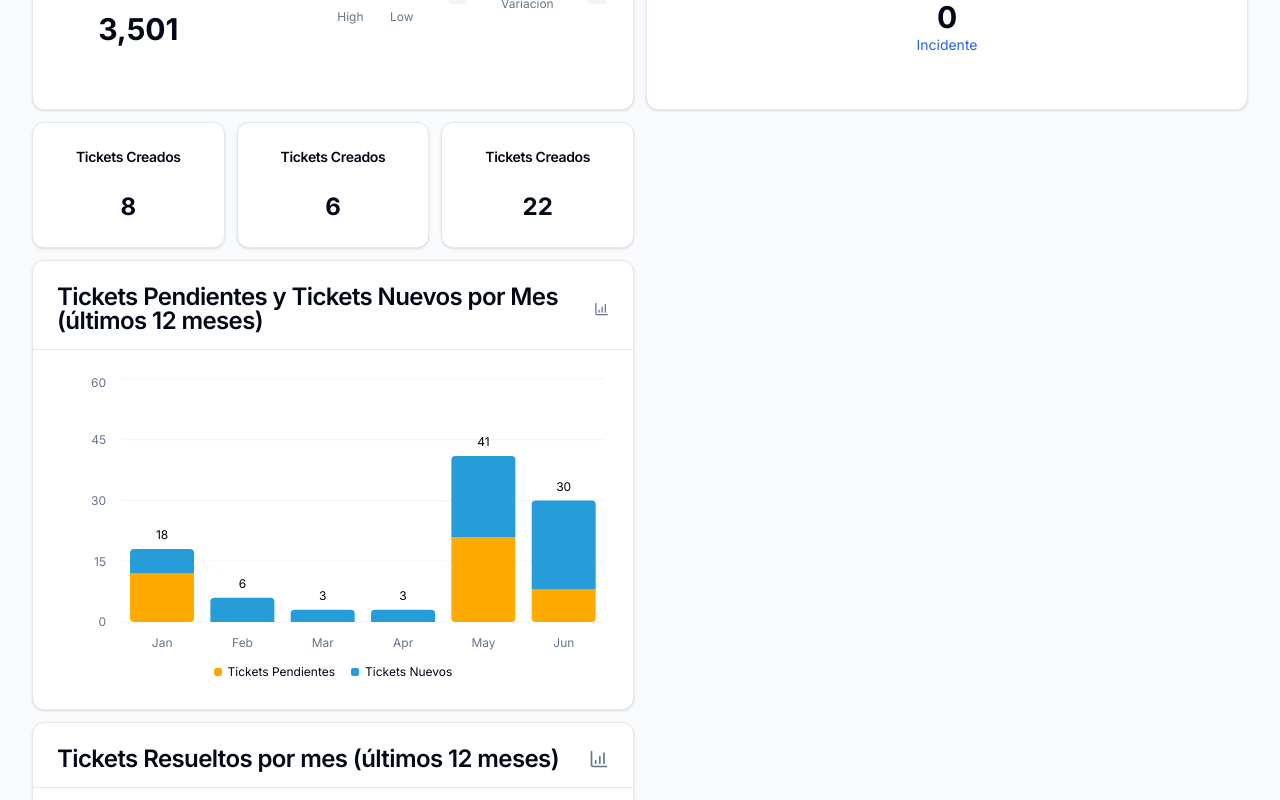
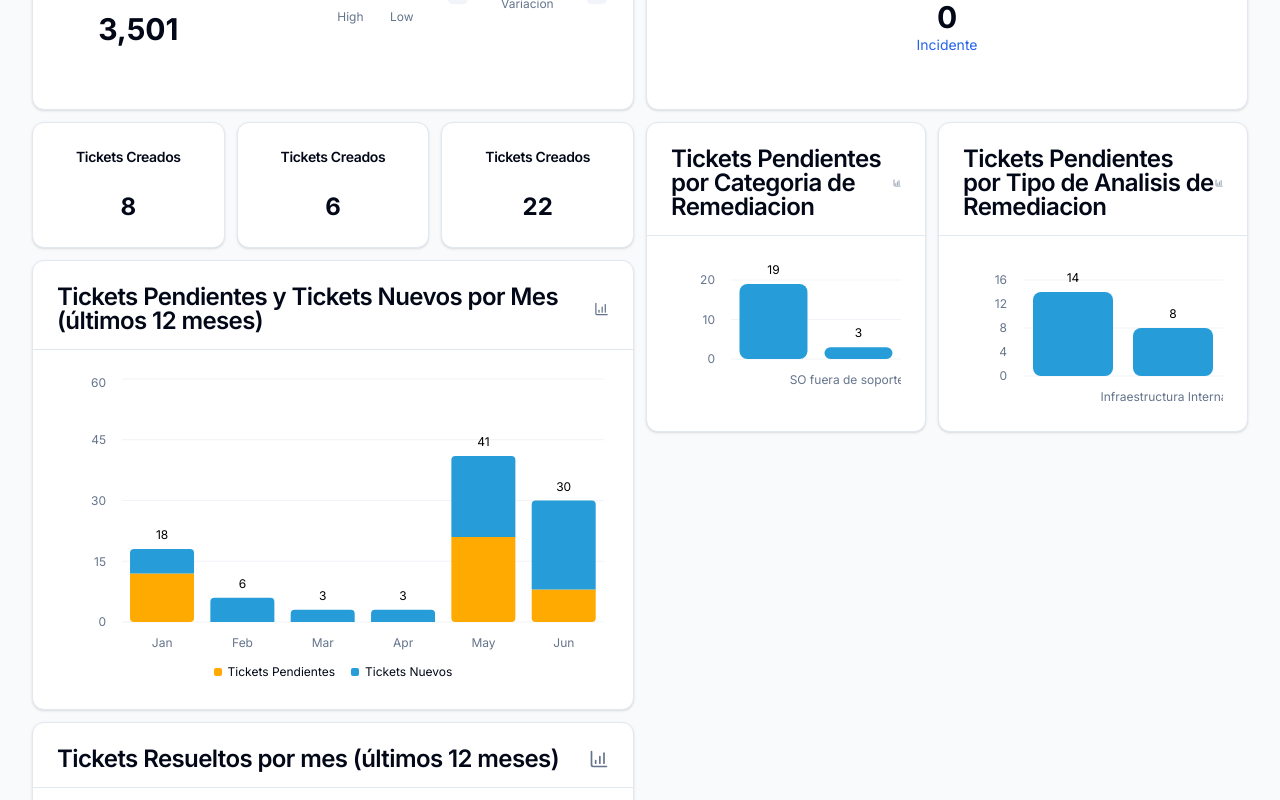
Before and after one commit to redBaron23/sentry, a Next.js app: page / in a window 1280 px wide. Shown: the part 580-1380 px from the top of the page. Built offline with nearby package versions, Linux system fonts and the light colour scheme.

Commit message:
add chart

```diff
--- a/src/app/page.tsx
+++ b/src/app/page.tsx
@@ -54,6 +54,32 @@ const last12MonthTicketsChartData = {
       May: 20,
       June: 22,
     },
+  },
+};
+
+const ticketsRemediationChartData = {
+  setup: {
+    label: "Configuracion Insegura",
+    color: "hsl(var(--chart-new-tickets))",
+    quantity: 19,
+  },
+  out: {
+    label: "SO fuera de soporte",
+    color: "hsl(var(--chart-new-tickets))",
+    quantity: 3,
+  },
+};
+
+const ticketsPendingRemediationChartData = {
+  setup: {
+    label: "Aplicacion WEB",
+    color: "hsl(var(--chart-new-tickets))",
+    quantity: 14,
+  },
+  out: {
+    label: "Infraestructura Interna",
+    color: "hsl(var(--chart-new-tickets))",
+    quantity: 8,
   },
 };
 
@@ -150,6 +176,22 @@ export default function Home() {
             <BarChart data={ticketsChartData} />
           </ChartCard>
         </div>
+        <div className="flex flex-col gap-3">
+          <div className="flex grid-cols-2 gap-3">
+            <ChartCard
+              title="Tickets Pendientes por Categoria de Remediacion"
+              cols={1}
+            >
+              <BarChart data={ticketsRemediationChartData} />
+            </ChartCard>
+            <ChartCard
+              title="Tickets Pendientes por Tipo de Analisis de Remediacion"
+              cols={1}
+            >
+              <BarChart data={ticketsPendingRemediationChartData} />
+            </ChartCard>
+          </div>
+        </div>
       </div>
     </main>
   );
```
